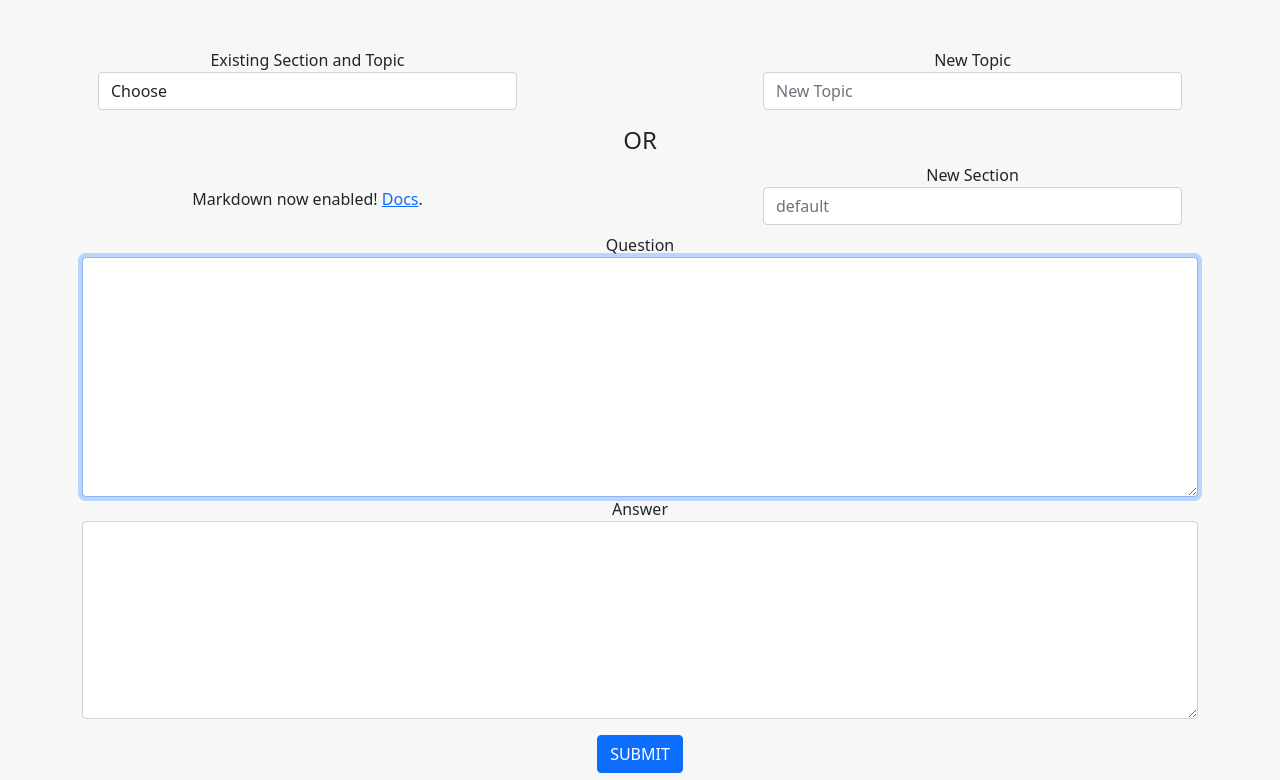
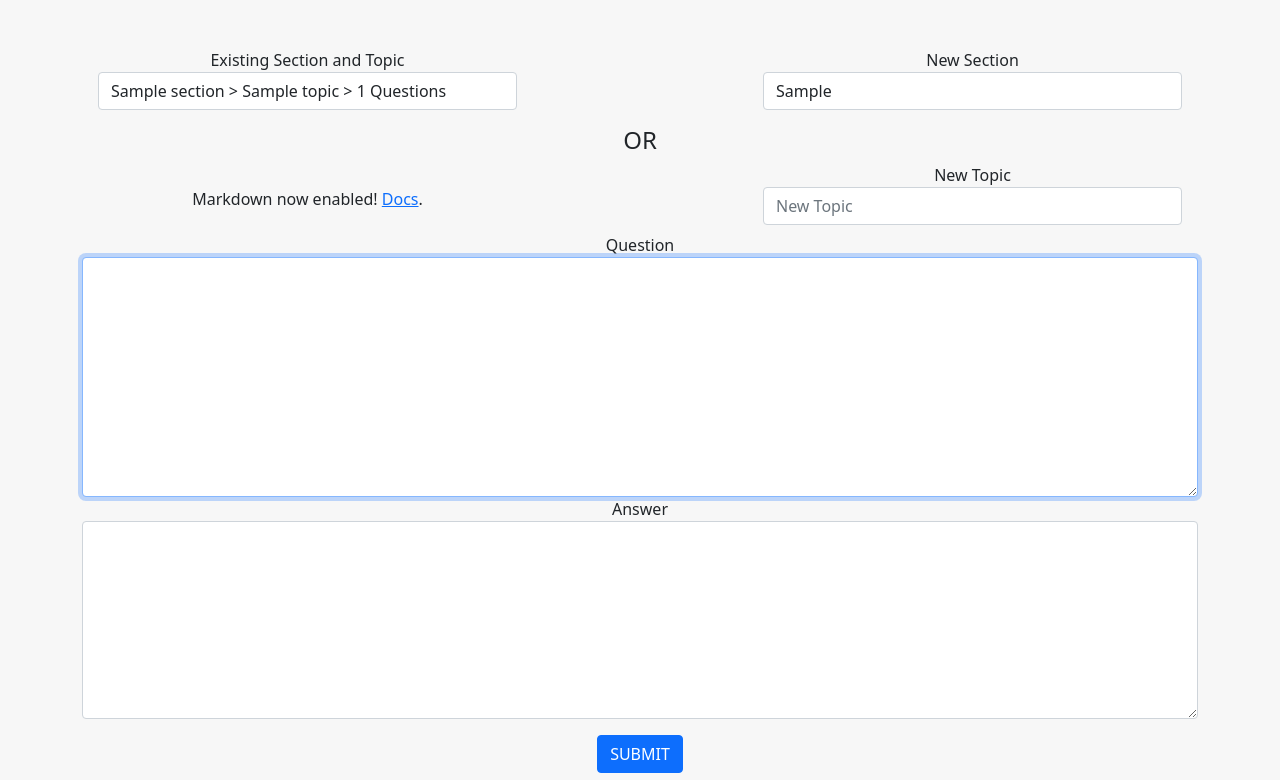
Before and after one commit to CodyCardinal/BrainGains, a Flask app: template templates/create.html in a window 1280 px wide. Shown: the part 76-856 px from the top of the page. Run offline with Flask 3, Linux system fonts and the light colour scheme; the template is opened without the code that fills it: most values are stand-ins (such as "Sample title", 1, 10 or a date in 2020).

Commit message:
Fix: Last Question+Section autoselected on create page Fix: Edit Page allow section updates Fix: New Section then New Topic ordering on create page

```diff
--- a/src/functions.py
+++ b/src/functions.py
@@ -193,12 +193,12 @@ def edit_section(topic: str, section: str):
     con.close()
 
 
-def update_question(id, topic, question_text, answer, score, session):
+def update_question(id, topic, question_text, answer, score, session, section):
     con = get_db_connection()
     if int(session) > 4:
         session = 4
-    con.execute("UPDATE questions SET topic = ?, question = ?, answer = ?, score = ?, sesh = ? WHERE id = ?",
-                (topic, question_text, answer, score, session, id))
+    con.execute("UPDATE questions SET topic = ?, question = ?, answer = ?, score = ?, sesh = ?, section = ? WHERE id = ?",
+                (topic, question_text, answer, score, session, section, id))
     con.commit()
     con.close()
 
--- a/templates/create.html
+++ b/templates/create.html
@@ -12,10 +12,10 @@ Create
                 {% if topics_by_section %}
                 <label for="topic" class="sr-only">Existing Section and Topic</label>
                 <select class="form-control" id="topic" name="topic">
-                    <option disabled selected>Choose</option>
+                    <option disabled>Choose</option>
                     {% for section, topics in topics_by_section.items() %}
                         {% for topic in topics %}
-                            <option value="{{ topic }}">{{ section }} > {{ topic }} > {{ counts[topic] }} Questions</option>
+                            <option value="{{ topic }}" {% if topic == latest_topic %}selected{% endif %}>{{ section }} > {{ topic }} > {{ counts[topic] }} Questions</option>
                         {% endfor %}
                     {% endfor %}
                 </select>
@@ -25,8 +25,8 @@ Create
         <div class="col-md-2"></div>
         <div class="col-md-5">
             <div class="form-group mx-sm-3 mb-2">
-                <label for="New" class="sr-only">New Topic</label>
-                <input type="text" class="form-control" id="New" name="New" placeholder="New Topic">
+                <label for="section" class="sr-only">New Section</label>
+                <input type="text" class="form-control" id="section" name="section" placeholder="default" value="{{ latest_section }}">
             </div>
         </div>
     </div>
@@ -40,10 +40,10 @@ Create
             <p>Markdown now enabled! <a href="https://www.markdownguide.org/basic-syntax/">Docs</a>.</p>
         </div>
         <div class="col-md-2"></div>
-         <div class="col-md-5">
+        <div class="col-md-5">
             <div class="form-group mx-sm-3 mb-2">
-                <label for="section" class="sr-only">New Section</label>
-                <input type="text" class="form-control" id="section" name="section" placeholder="default">
+                <label for="New" class="sr-only">New Topic</label>
+                <input type="text" class="form-control" id="New" name="New" placeholder="New Topic">
             </div>
         </div>
     </div>
--- a/templates/edit.html
+++ b/templates/edit.html
@@ -7,6 +7,10 @@ Edit Card
 {% block main %}
 <form action="/edit/{{ question.id }}" method="POST">
     <div class="form-row mx-auto" style="width: 500px;">
+        <div class="form-group col-md-6">
+            <label for="section">Section</label>
+            <input type="text" class="form-control" id="section" name="section" value="{{ question.section }}">
+        </div>
         <div class="form-group col-md-6">
             <label for="topic">Topic</label>
             <input type="text" class="form-control" id="topic" name="topic" value="{{ question.topic }}">
```
Also changed, not shown: src/routes.py (+6 -3 lines).
